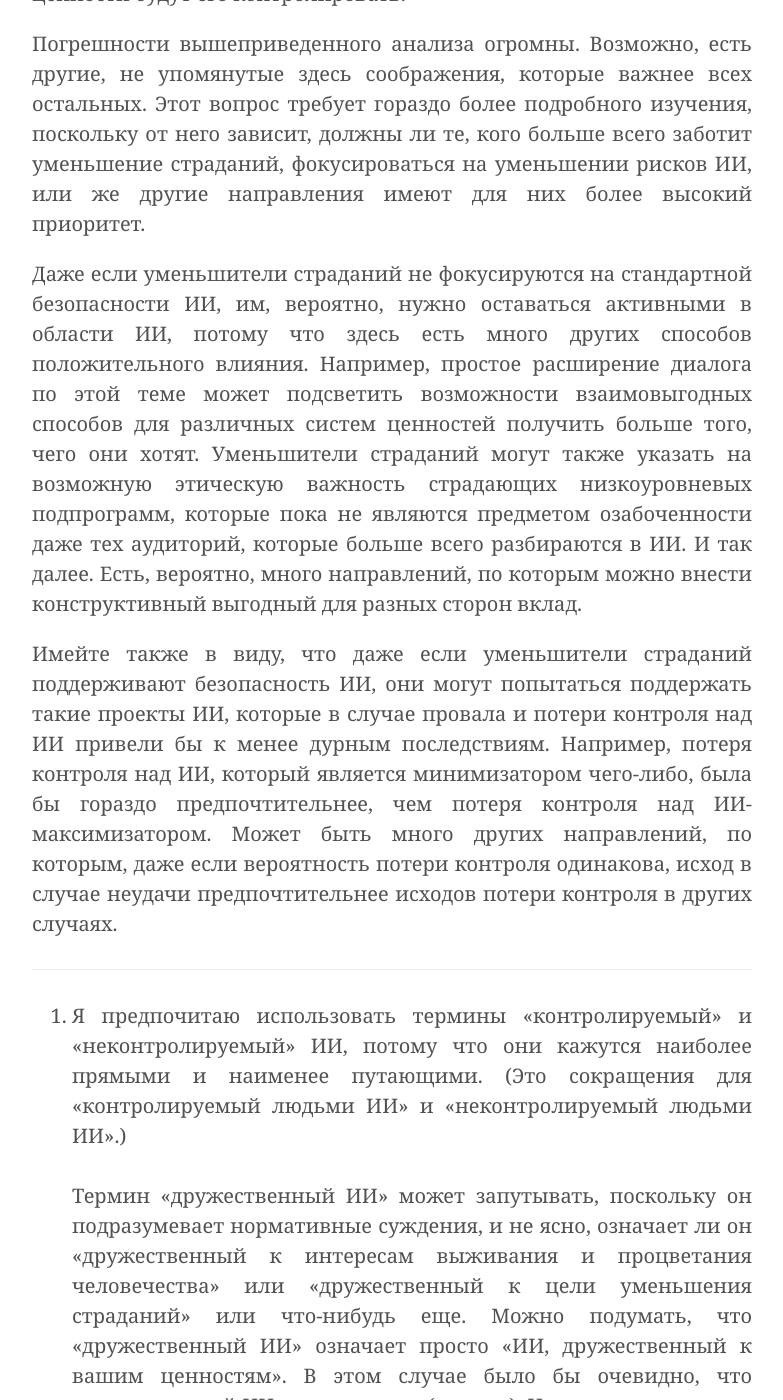
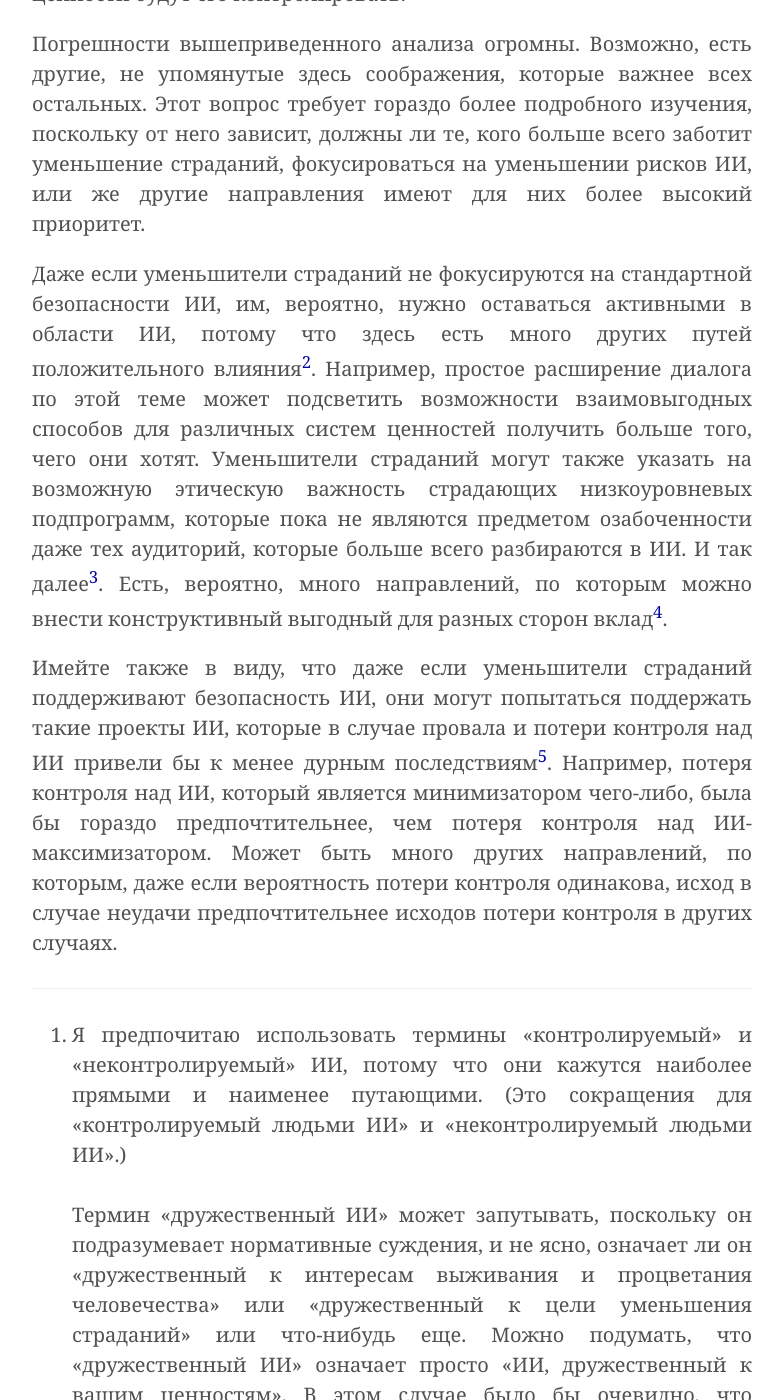
Before and after one commit to ReducingSuffering/reducingsuffering.github.io, a Jekyll site: the page built from _articles/brian-tomasik-2.md, in a window 1280 px wide and 1400 px high, scrolled down 5377 px. Shown: the whole window, without its empty margins (248-1031 px from the left). Built offline with Jekyll 4.4.1, drawn with Linux system fonts in a browser that asks for light colours; some of the changed lines change nothing that is shown; some of the changed text lies outside the part shown.

Commit message:
Update brian-tomasik-2.md

```diff
--- a/_articles/brian-tomasik-2.md
+++ b/_articles/brian-tomasik-2.md
@@ -21,7 +21,7 @@
 
 Это не обязательно так, потому что хотя ИИ может уничтожить биологическую жизнь (возможно, после взятия образцов и сохранения особей для проведения лабораторных экспериментов для будущего использования), он создаст изобилие цифровой жизни, часть которой будет содержать системы целей, в которых мы признали бы моральную значимость. ИИ, созданные путем отличным от загрузки сознания, вероятно, будут менее эмпатичными, чем люди, потому что некоторые из [факторов](http://www.utilitarian-essays.com/computations-i-care-about.html#motivation-for-caring), которые привели к появлению эмпатии у людей, — такие как воспитание, — не будут работать в их случае.
 
-Один простой пример мятежного ИИ — [максимизатор скрепок](https://ru.wikipedia.org/wiki/%D0%98%D0%BD%D1%81%D1%82%D1%80%D1%83%D0%BC%D0%B5%D0%BD%D1%82%D0%B0%D0%BB%D1%8C%D0%BD%D0%B0%D1%8F_%D1%81%D1%85%D0%BE%D0%B4%D0%B8%D0%BC%D0%BE%D1%81%D1%82%D1%8C#%D0%9C%D0%B0%D0%BA%D1%81%D0%B8%D0%BC%D0%B8%D0%B7%D0%B0%D1%82%D0%BE%D1%80_%D1%81%D0%BA%D1%80%D0%B5%D0%BF%D0%BE%D0%BA). Эта концепция неконтролируемого ИИ[^7] почти наверняка слишком упрощенна и, возможно, ошибочна, поскольку далеко не очевидно, что ИИ будет единым агентом с одной четко определенной функцией полезности. Тем не менее, пока люди не разработают более реалистичные сценарии мятежного ИИ, может быть полезно представить, что с нашим [световым конусом будущего](https://ru.wikipedia.org/wiki/%D0%A1%D0%B2%D0%B5%D1%82%D0%BE%D0%B2%D0%BE%D0%B9_%D0%BA%D0%BE%D0%BD%D1%83%D1%81) сделал бы максимизатор скрепок.
+Один простой пример мятежного ИИ — [максимизатор скрепок](https://ru.wikipedia.org/wiki/%D0%98%D0%BD%D1%81%D1%82%D1%80%D1%83%D0%BC%D0%B5%D0%BD%D1%82%D0%B0%D0%BB%D1%8C%D0%BD%D0%B0%D1%8F_%D1%81%D1%85%D0%BE%D0%B4%D0%B8%D0%BC%D0%BE%D1%81%D1%82%D1%8C#%D0%9C%D0%B0%D0%BA%D1%81%D0%B8%D0%BC%D0%B8%D0%B7%D0%B0%D1%82%D0%BE%D1%80_%D1%81%D0%BA%D1%80%D0%B5%D0%BF%D0%BE%D0%BA). Эта концепция неконтролируемого ИИ[^1] почти наверняка слишком упрощенна и, возможно, ошибочна, поскольку далеко не очевидно, что ИИ будет единым агентом с одной четко определенной функцией полезности. Тем не менее, пока люди не разработают более реалистичные сценарии мятежного ИИ, может быть полезно представить, что с нашим [световым конусом будущего](https://ru.wikipedia.org/wiki/%D0%A1%D0%B2%D0%B5%D1%82%D0%BE%D0%B2%D0%BE%D0%B9_%D0%BA%D0%BE%D0%BD%D1%83%D1%81) сделал бы максимизатор скрепок.
 
 Ниже приведены некоторые прикидки о том, какими могут быть относительные количества страданий (в условных единицах), которые принес бы типичный мятежный ИИ. Страдания представлены отрицательными числами, а предотвращение страданий — положительными.
 
@@ -47,10 +47,18 @@
 
 Погрешности вышеприведенного анализа огромны. Возможно, есть другие, не упомянутые здесь соображения, которые важнее всех остальных. Этот вопрос требует гораздо более подробного изучения, поскольку от него зависит, должны ли те, кого больше всего заботит уменьшение страданий, фокусироваться на уменьшении рисков ИИ, или же другие направления имеют для них более высокий приоритет.
 
-Даже если уменьшители страданий не фокусируются на стандартной безопасности ИИ, им, вероятно, нужно оставаться активными в области ИИ, потому что здесь есть много других способов положительного влияния. Например, простое расширение диалога по этой теме может подсветить возможности взаимовыгодных способов для различных систем ценностей получить больше того, чего они хотят. Уменьшители страданий могут также указать на возможную этическую важность страдающих низкоуровневых подпрограмм, которые пока не являются предметом озабоченности даже тех аудиторий, которые больше всего разбираются в ИИ. И так далее. Есть, вероятно, много направлений, по которым можно внести конструктивный выгодный для разных сторон вклад.
+Даже если уменьшители страданий не фокусируются на стандартной безопасности ИИ, им, вероятно, нужно оставаться активными в области ИИ, потому что здесь есть много других путей положительного влияния[^2]. Например, простое расширение диалога по этой теме может подсветить возможности взаимовыгодных способов для различных систем ценностей получить больше того, чего они хотят. Уменьшители страданий могут также указать на возможную этическую важность страдающих низкоуровневых подпрограмм, которые пока не являются предметом озабоченности даже тех аудиторий, которые больше всего разбираются в ИИ. И так далее[^3]. Есть, вероятно, много направлений, по которым можно внести конструктивный выгодный для разных сторон вклад[^4].
 
-Имейте также в виду, что даже если уменьшители страданий поддерживают безопасность ИИ, они могут попытаться поддержать такие проекты ИИ, которые в случае провала и потери контроля над ИИ привели бы к менее дурным последствиям. Например, потеря контроля над ИИ, который является минимизатором чего-либо, была бы гораздо предпочтительнее, чем потеря контроля над ИИ-максимизатором. Может быть много других направлений, по которым, даже если вероятность потери контроля одинакова, исход в случае неудачи предпочтительнее исходов потери контроля в других случаях.
+Имейте также в виду, что даже если уменьшители страданий поддерживают безопасность ИИ, они могут попытаться поддержать такие проекты ИИ, которые в случае провала и потери контроля над ИИ привели бы к менее дурным последствиям[^5]. Например, потеря контроля над ИИ, который является минимизатором чего-либо, была бы гораздо предпочтительнее, чем потеря контроля над ИИ-максимизатором. Может быть много других направлений, по которым, даже если вероятность потери контроля одинакова, исход в случае неудачи предпочтительнее исходов потери контроля в других случаях.
 
 ---
 
-[^7]: Я предпочитаю использовать термины «контролируемый» и «неконтролируемый» ИИ, потому что они кажутся наиболее прямыми и наименее путающими. (Это сокращения для «контролируемый людьми ИИ» и «неконтролируемый людьми ИИ».)<br><br>Термин «дружественный ИИ» может запутывать, поскольку он подразумевает нормативные суждения, и не ясно, означает ли он «дружественный к интересам выживания и процветания человечества» или «дружественный к цели уменьшения страданий» или что-нибудь еще. Можно подумать, что «дружественный ИИ» означает просто «ИИ, дружественный к вашим ценностям». В этом случае было бы очевидно, что дружественный ИИ — это хорошо (для вас). Но тогда определение дружественного ИИ будет варьироваться от человека к человеку.<br><br>«Согласованный ИИ» может звучать несколько более ценностно-нейтрально, чем «дружественный ИИ», но все еще подразумевает для меня ощущение того, что есть какая-то «(морально) правильная цель», с которой ИИ согласуется.<br><br>«Контролируемый ИИ» все еще несколько двусмысленен, потому что не уточняется, какие именно люди контролируют его и какие цели они ему дают, но ярлык работает как общая категория для обозначения «ИИ, успешно контролируемых какой-либо группой людей». И мне нравится, что эта категория может включать «ИИ, контролируемый злыми людьми», поскольку работа по решению проблемы контроля над ИИ увеличивает вероятность и того, что ИИ будет контролироваться злыми людьми, а не только «хорошими».
+[^1]: Я предпочитаю использовать термины «контролируемый» и «неконтролируемый» ИИ, потому что они кажутся наиболее прямыми и наименее путающими. (Это сокращения для «контролируемый людьми ИИ» и «неконтролируемый людьми ИИ».)<br><br>Термин «дружественный ИИ» может запутывать, поскольку он подразумевает нормативные суждения, и не ясно, означает ли он «дружественный к интересам выживания и процветания человечества» или «дружественный к цели уменьшения страданий» или что-нибудь еще. Можно подумать, что «дружественный ИИ» означает просто «ИИ, дружественный к вашим ценностям». В этом случае было бы очевидно, что дружественный ИИ — это хорошо (для вас). Но тогда определение дружественного ИИ будет варьироваться от человека к человеку.<br><br>«Согласованный ИИ» может звучать несколько более ценностно-нейтрально, чем «дружественный ИИ», но все еще подразумевает для меня ощущение того, что есть какая-то «(морально) правильная цель», с которой ИИ согласуется.<br><br>«Контролируемый ИИ» все еще несколько двусмысленен, потому что не уточняется, какие именно люди контролируют его и какие цели они ему дают, но ярлык работает как общая категория для обозначения «ИИ, успешно контролируемых какой-либо группой людей». И мне нравится, что эта категория может включать «ИИ, контролируемый злыми людьми», поскольку работа по решению проблемы контроля над ИИ увеличивает вероятность и того, что ИИ будет контролироваться злыми людьми, а не только «хорошими».
+
+[^2]: См. «[An introduction to worst-case AI safety](https://s-risks.org/an-introduction-to-worst-case-ai-safety/)» и «[Focus areas of worst-case AI safety](https://s-risks.org/focus-areas-of-worst-case-ai-safety/)» Тобиаса Баумана — прим. пер.
+
+[^3]: См. «[Ментальные преступления](https://arbital-ru.github.io/p/mindcrime/)», «[Искусственное страдание](https://reducingsuffering.github.io/thomas-metzinger-artificial-suffering.html)» Томаса Метцингера и «[What Are Suffering Subroutines?](https://reducing-suffering.org/what-are-suffering-subroutines/)» Брайана Томасика для примеров проблем, над которыми можно работать — прим. пер.
+
+[^4]: См. «[Почему мы должны оставаться кооперативными](https://reducingsuffering.github.io/brian-tomasik-1.html)» Брайана Томасика и «[Peacefulness, nonviolence, and experientialist minimalism](https://forum.effectivealtruism.org/posts/JnHeeTGAohMFxNbGK/peacefulness-nonviolence-and-experientialist-minimalism)» Тео Аджантайваля — прим. пер.
+
+[^5]: См. «[Suffering-Focused AI Safety: In Favor of “Fail-Safe” Measures](https://longtermrisk.org/files/fail-safe-ai.pdf)» — прим. пер.
```
